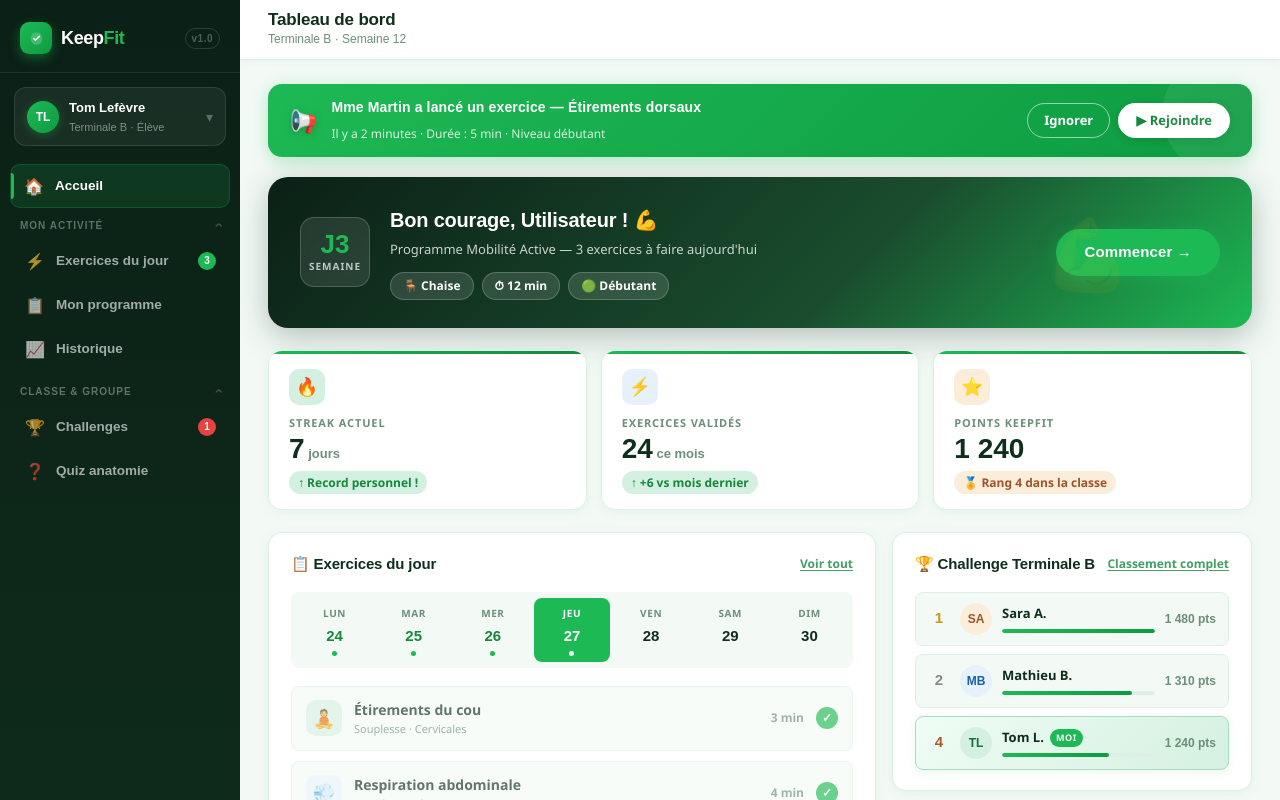
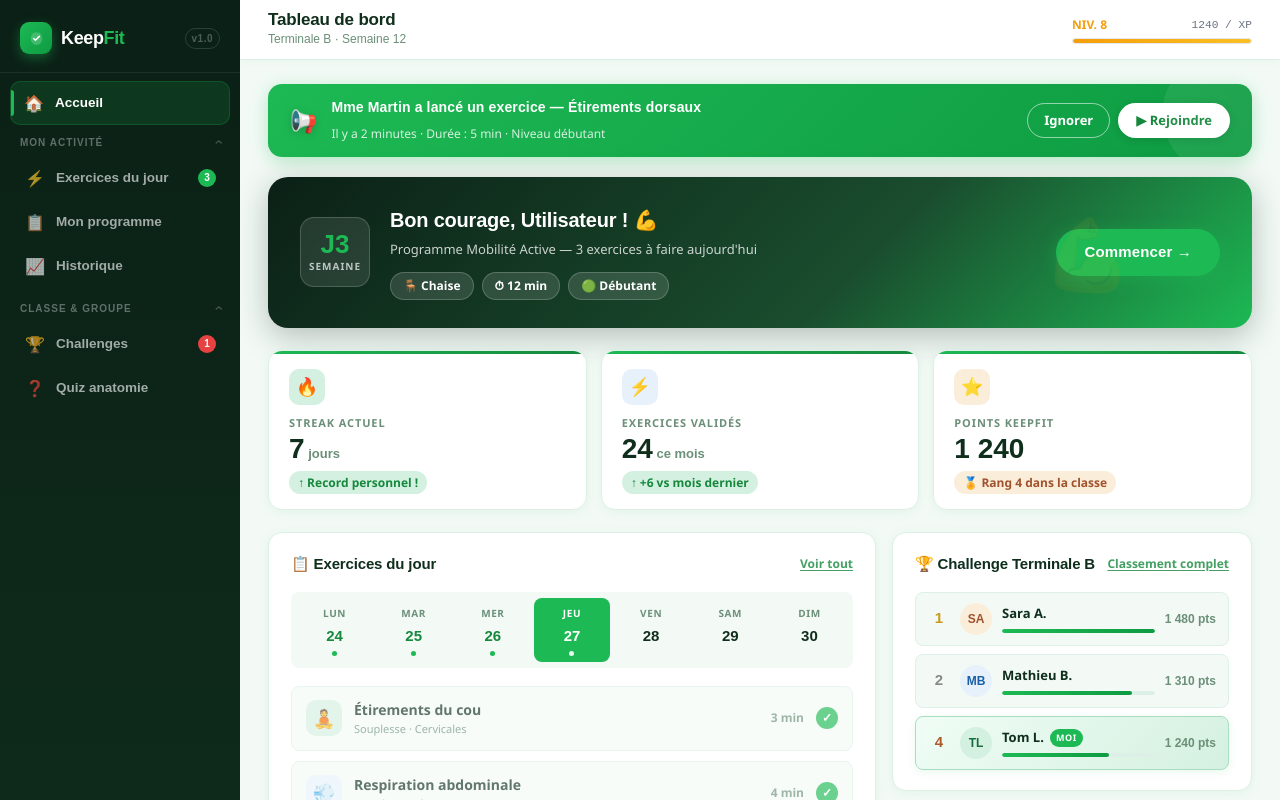
Before and after one commit to KeepFit2026/Keepfit.Client, a Next.js app: page /dashboard in a window 1280 px wide. Shown: the top 800 px of the page. Built offline with nearby package versions, Linux system fonts and the light colour scheme; no server answers.

Commit message:
feat: Affichage XP

```diff
--- a/app/(dashboard)/layout.tsx
+++ b/app/(dashboard)/layout.tsx
@@ -46,7 +46,6 @@ export default function Layout({ children }: { children: ReactNode }) {
       <DashboardLayout
         pageTitle="Tableau de bord"
         breadcrumb="Terminale B · Semaine 12"
-        user={{ name: 'Tom Lefèvre', subtitle: 'Terminale B · Élève', initials: 'TL' }}
         sidebar={
           <>
             <NavLabel label="Accueil" href="/dashboard" icon="🏠" />
--- a/app/components/Aside.tsx
+++ b/app/components/Aside.tsx
@@ -1,31 +1,12 @@
+import { User } from '../types/User'
 import styles from './aside.module.css'
 
 interface AsideProps {
-  /** NavGroup + NavLabel children */
   children: React.ReactNode
-  /** User info shown at the top */
-  user?: {
-    name: string
-    subtitle: string
-    initials: string
-  }
-  /** Footer slot — typically settings + logout */
+  user: User
   footer?: React.ReactNode
 }
 
-/**
- * The sidebar shell. Accepts any combination of NavGroup / NavLabel children.
- *
- * Minimal usage:
- *   <Aside user={{ name: 'Tom L.', subtitle: 'Terminale B', initials: 'TL' }}>
- *     <NavLabel label="Accueil" href="/dashboard" icon="🏠" />
- *
- *     <NavGroup groupLabel="Mon activité">
- *       <NavLabel label="Exercices" href="/dashboard/exercices" icon="⚡" badge={3} />
- *       <NavLabel label="Programme" href="/dashboard/programme" icon="📋" />
- *     </NavGroup>
- *   </Aside>
- */
 export function Aside({ children, user, footer }: AsideProps) {
   return (
     <aside className={styles.aside}>
@@ -56,10 +37,9 @@ export function Aside({ children, user, footer }: AsideProps) {
       {user && (
         <div className={styles.userWrap}>
           <div className={styles.userPill}>
-            <div className={styles.avatar}>{user.initials}</div>
+            <div className={styles.avatar}>{ user.name[0] }</div>
             <div className={styles.userInfo}>
               <span className={styles.userName}>{user.name}</span>
-              <span className={styles.userSub}>{user.subtitle}</span>
             </div>
             <span className={styles.userChevron}>▾</span>
           </div>
--- a/app/components/DashboardLayout.tsx
+++ b/app/components/DashboardLayout.tsx
@@ -1,13 +1,12 @@
+import { useUser } from '../providers/userProvider'
+import { User } from '../types/User'
 import { Aside } from './Aside'
 import styles from './dashboardLayout.module.css'
+import { XpCard } from './topbar/xp'
 
-interface DashboardLayoutProps {
+type DashboardLayoutProps = {
   sidebar: React.ReactNode
-  user?: {
-    name: string
-    subtitle: string
-    initials: string
-  }
+  user?: User
   sidebarFooter?: React.ReactNode
   pageTitle: string
   breadcrumb?: string
@@ -15,27 +14,47 @@ interface DashboardLayoutProps {
   children: React.ReactNode
 }
 
-function Topbar({title,breadcrumb,actions,
-}: {
-  title: string
-  breadcrumb?: string
-  actions?: React.ReactNode
-}) {
+type TopBarProps = {
+  title: string,
+  breadcrumb?: string;
+  actions?: React.ReactNode;
+  userData?: any;
+}
+
+function Topbar({ title, breadcrumb, actions, userData }: TopBarProps) {
+
+  const xp = userData?.current_xp ?? 1240;
+  const nextXp = userData?.xp_required;
+  const level = userData?.current_level ?? 8;
+  const progress = (xp / nextXp) * 100;
+
   return (
     <div className={styles.topbar}>
       <div className={styles.topbarLeft}>
         <span className={styles.topbarTitle}>{title}</span>
         {breadcrumb && <span className={styles.topbarBreadcrumb}>{breadcrumb}</span>}
       </div>
-      {actions && <div className={styles.topbarActions}>{actions}</div>}
+
+      <div className={styles.topbarRight}>
+        <XpCard
+          xp={xp}
+          nextXp={nextXp}
+          level={level}
+          progress={progress}
+        />
+        {actions && <div className={styles.topbarActions}>{actions}</div>}
+      </div>
     </div>
   )
 }
 
-export function DashboardLayout({sidebar, user, sidebarFooter, pageTitle, breadcrumb, topbarActions, children}: DashboardLayoutProps) {
+export function DashboardLayout({ sidebar, sidebarFooter, pageTitle, breadcrumb, topbarActions, children }: DashboardLayoutProps) {
+
+  const { user } = useUser();
+
   return (
     <div className={styles.root}>
-      <Aside user={user} footer={sidebarFooter}>
+      <Aside user={user!} footer={sidebarFooter}>
         {sidebar}
       </Aside>
 
@@ -44,6 +63,7 @@ export function DashboardLayout({sidebar, user, sidebarFooter, pageTitle, breadc
           title={pageTitle}
           breadcrumb={breadcrumb}
           actions={topbarActions}
+          userData={user}
         />
         <main className={styles.content}>{children}</main>
       </div>
--- /dev/null
+++ b/app/components/topbar/xp.module.css
@@ -0,0 +1,70 @@
+.topbar {
+  display: flex;
+  justify-content: space-between;
+  align-items: center;
+  padding: 0 1.5rem;
+  height: 64px;
+  background: white;
+  border-bottom: 1px solid #eaeaea;
+}
+
+.topbarRight {
+  display: flex;
+  align-items: center;
+  gap: 20px;
+}
+
+.xpCard {
+  display: flex;
+  flex-direction: column;
+  gap: 4px;
+  min-width: 180px;
+}
+
+.xpInfo {
+  display: flex;
+  justify-content: space-between;
+  align-items: flex-end;
+}
+
+.levelBadge {
+  font-size: 0.75rem;
+  font-weight: 800;
+  color: #f59e0b;
+  text-transform: uppercase;
+}
+
+.xpValues {
+  font-size: 0.7rem;
+  color: #6b7280;
+  font-family: monospace;
+}
+
+.xpTrack {
+  width: 100%;
+  height: 6px;
+  background: #f3f4f6;
+  border-radius: 10px;
+  overflow: hidden;
+  border: 1px solid #e5e7eb;
+}
+
+.xpFill {
+  height: 100%;
+  background: linear-gradient(90deg, #f59e0b, #fbbf24);
+  border-radius: 10px;
+  transition: width 0.5s ease-out;
+}
+
+.topbarAvatar {
+  width: 36px;
+  height: 36px;
+  border-radius: 50%;
+  background: #4f46e5;
+  color: white;
+  display: flex;
+  align-items: center;
+  justify-content: center;
+  font-size: 0.8rem;
+  font-weight: 600;
+}
--- /dev/null
+++ b/app/components/topbar/xp.tsx
@@ -0,0 +1,24 @@
+import styles from './xp.module.css';
+
+type XpProps = {
+    xp: number;
+    nextXp: number;
+    level: number;
+    progress: number;
+}
+
+export function XpCard({ xp, nextXp, level, progress }: XpProps) {
+    return (
+        <>
+            <div className={styles.xpCard}>
+                <div className={styles.xpInfo}>
+                    <span className={styles.levelBadge}>Niv. {level}</span>
+                    <span className={styles.xpValues}>{xp} / {nextXp} XP</span>
+                </div>
+                <div className={styles.xpTrack}>
+                    <div className={styles.xpFill} style={{ width: `${progress}%` }} />
+                </div>
+            </div>
+        </>
+    )
+}
--- a/app/types/User.ts
+++ b/app/types/User.ts
@@ -3,6 +3,9 @@ export type User = {
   name: string;
   email: string;
   onboarding_completed?: boolean;
+  current_xp: number;
+  current_level: number;
+  xp_required: number
 }
 
 export type UserContextType = {
```
Also changed, not shown: app/components/dashboardLayout.module.css (+0 -7 lines).
